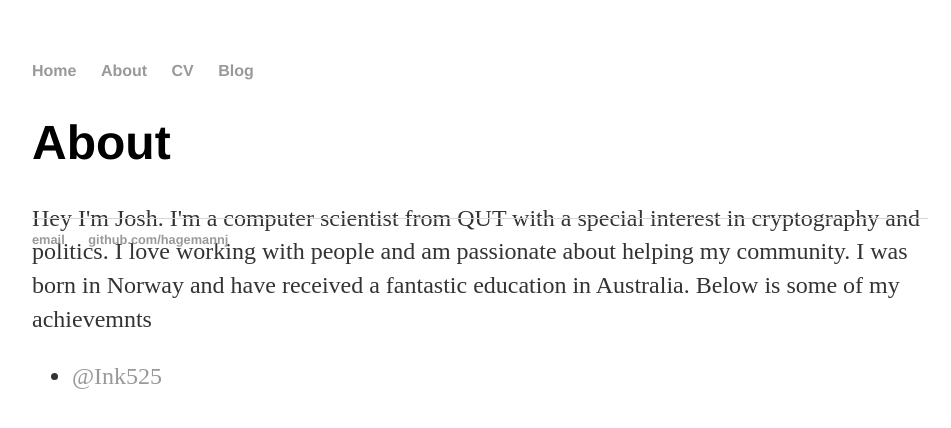
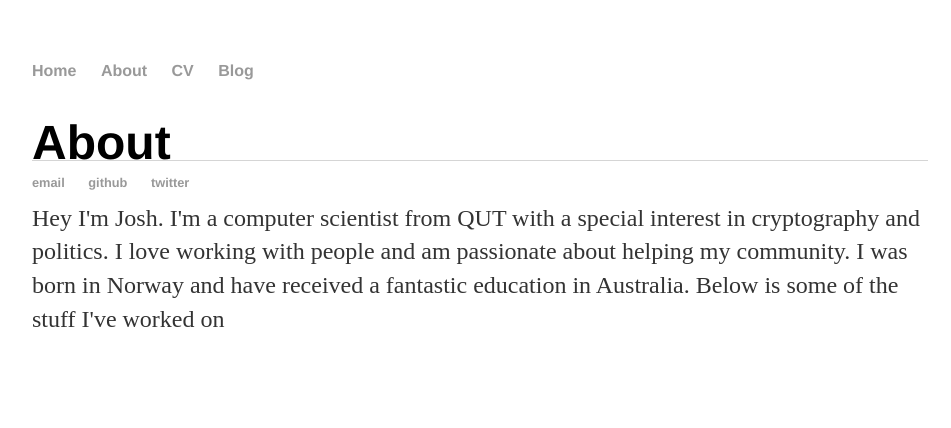
Before and after one commit to HagemannJ/HagemannJ.github.io, a Jekyll site: the page built from about/index.html, in a window 1280 px wide. Shown: the top 428 px of the page, without its empty margins (160-1111 px from the left). Built offline with Jekyll 4.4.1, drawn with Linux system fonts in a browser that asks for light colours.

Commit message:
Edited links

```diff
--- a/_layouts/default.html
+++ b/_layouts/default.html
@@ -26,7 +26,8 @@
   <footer>
    <ul>
    <li><a href="mailto:jhagemann52@gmail.com">email</a></li>
-   <li><a href="https://github.com/hagemannj">github.com/hagemannj</a></li>
+   <li><a href="https://github.com/hagemannj">github</a></li>
+   <li><a href="https://twitter.com/Ink525">twitter</a></li>
    </ul>
   </footer>
   </body>
--- a/about/index.html
+++ b/about/index.html
@@ -5,10 +5,5 @@
 
 		<div class="about">
 			<h1>About</h1>
-			<p>Hey I'm Josh. I'm a computer scientist from QUT with a special interest in cryptography and politics. I love working with people and am passionate about helping my community. I was born in Norway and have received a fantastic education in Australia. Below is some of my achievemnts</p>
-
-
-			<ul class="contacts">
-				<li><a href="https://twitter.com/Ink525">@Ink525</a></li>
-				</ul>
+			<p>Hey I'm Josh. I'm a computer scientist from QUT with a special interest in cryptography and politics. I love working with people and am passionate about helping my community. I was born in Norway and have received a fantastic education in Australia. Below is some of the stuff I've worked on</p>
 		</div>
--- a/index.html
+++ b/index.html
@@ -4,6 +4,6 @@
 ---
 
 		<div class="blurb">
-			<h1>Hi there, Joshua Hagemann</h1>
+			<h1>Hi there, I'm Joshua Hagemann</h1>
 			<p>I'm from Norway and often go by <em>Knud</em>. I like cryptography, its cool. <a href="/about">Read more about my life...</a></p>
 		</div>
```
